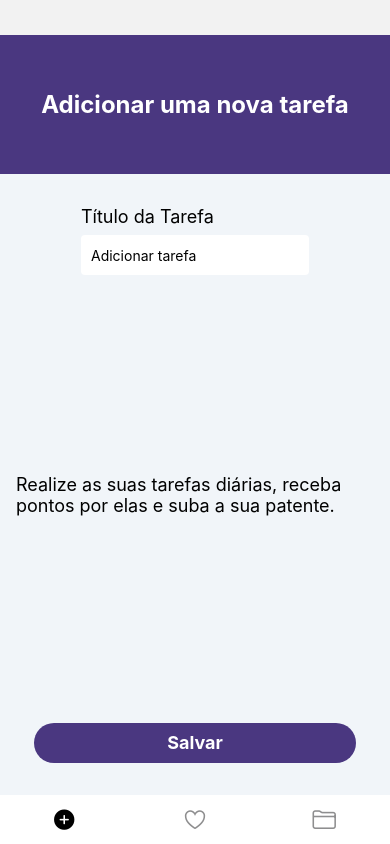
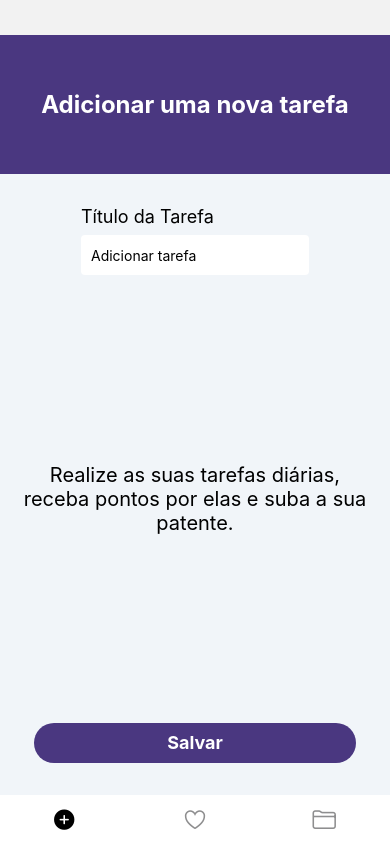
Before and after one commit to Adrianodbs/tarefas-diarias-mobile, a React Native app: screen /RegisterTab in a window 390 px wide. Built offline with nearby package versions, Linux system fonts and the light colour scheme.

Commit message:
feat: create function get date

```diff
--- a/src/pages/register/index.js
+++ b/src/pages/register/index.js
@@ -38,7 +38,7 @@ const Register = () => {
         </View>
 
         <View style={styles.section}>
-          <Text style={styles.sectionTitle}>
+          <Text style={styles.sectionTitleInfo}>
             Realize as suas tarefas diárias, receba pontos por elas e suba a sua
             patente.
           </Text>
@@ -85,6 +85,11 @@ const styles = StyleSheet.create({
     fontSize: 18,
     marginBottom: 8
   },
+  sectionTitleInfo: {
+    color: '#000',
+    fontSize: 20,
+    textAlign: 'center'
+  },
   input: {
     backgroundColor: '#fff',
     minWidth: '90%',
--- a/src/pages/tasks/index.js
+++ b/src/pages/tasks/index.js
@@ -13,6 +13,7 @@ import { Ionicons } from '@expo/vector-icons'
 import { CheckBox } from 'react-native-elements'
 
 import { useTasks } from '../../context/TaskContext'
+import ButtonApp from '../../components/ButtonApp'
 
 const Tasks = () => {
   const { tasks, removeTask } = useTasks()
@@ -24,9 +25,19 @@ const Tasks = () => {
     setCheckedTasks(updatedCheckedTasks)
   }
 
+  const getCurrentDate = () => {
+    const now = new Date()
+    const day = String(now.getDate()).padStart(2, '0')
+    const month = String(now.getMonth() + 1).padStart(2, '0')
+    const year = now.getFullYear()
+    return `${day}/${month}/${year}`
+  }
+
   const handleRemoveTask = taskName => {
     removeTask(taskName)
   }
+
+  const sendTasks = () => {}
 
   return (
     <SafeAreaView style={styles.tasks}>
@@ -37,6 +48,7 @@ const Tasks = () => {
       <View style={styles.content}>
         {tasks.length > 0 ? (
           <ScrollView style={styles.contentTasks}>
+            <Text style={styles.day}>{getCurrentDate()}</Text>
             {tasks.map((task, index) => (
               <View key={index} style={styles.contentItem}>
                 <Text style={styles.itemTitle}>{task.name}</Text>
@@ -55,6 +67,7 @@ const Tasks = () => {
         ) : (
           <Text>Você ainda não cadastrou nenhuma tarefa!</Text>
         )}
+        {tasks.length > 0 && <ButtonApp title="Enviar" onPress={sendTasks} />}
       </View>
     </SafeAreaView>
   )
@@ -89,6 +102,11 @@ const styles = StyleSheet.create({
     justifyContent: 'space-between',
     alignItems: 'center'
   },
+  day: {
+    textAlign: 'center',
+    fontSize: 17,
+    paddingVertical: 15
+  },
   contentTasks: {
     backgroundColor: '#fff',
     width: '90%',
```
